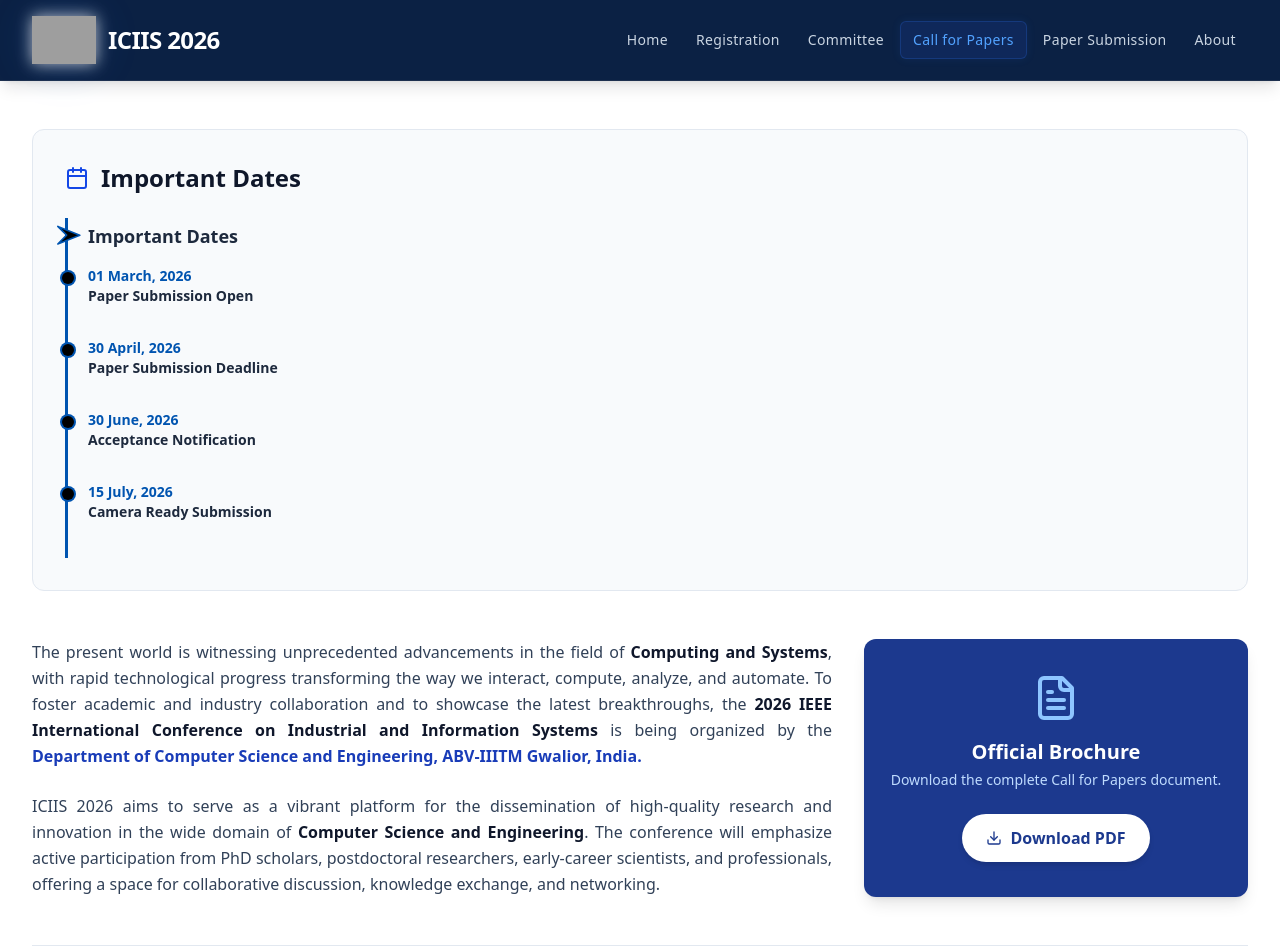
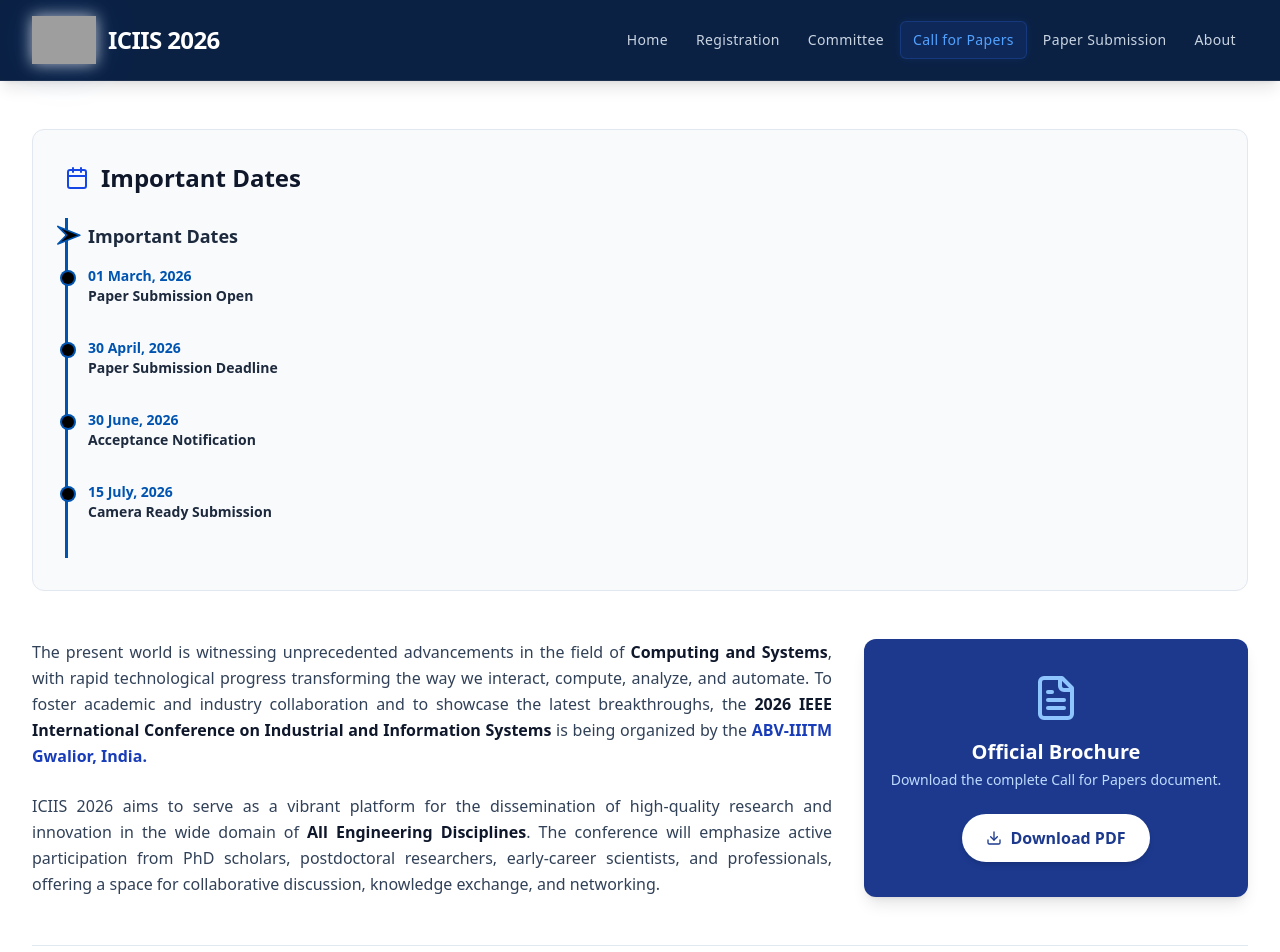
Before and after one commit to Utkarsh-sharma47/ICIIS-2026, a React (Vite) app: page /cfp in a window 1280 px wide. Shown: the top 952 px of the page. Built offline with nearby package versions, Linux system fonts and the light colour scheme; grey boxes are pictures that could not be loaded.

Commit message:
fix: update CFP details and enhance submission guidelines in relevant components

```diff
--- a/src/components/MainSection.jsx
+++ b/src/components/MainSection.jsx
@@ -48,7 +48,7 @@ function MainSection() {
                 </h1>
                 <div className="text-base text-slate-700 leading-snug text-justify max-w-5xl">
                     <p>
-                        <span className="font-bold text-slate-900">ICIIS 2026 covers a wide range of engineering disciplines</span>, with added focus on sustainability and trustworthiness. The conference is being organised to function as a platform for dissemination of recent high-quality research work. It covers the wide domain of Computer Science, Electronics, and Electrical Engineering and will provide a means to exchange innovative ideas and recent advances among researchers from academia and industry.
+                        <span className="font-bold text-slate-900">ICIIS 2026 covers a wide range of engineering disciplines</span>, with added focus on sustainability and trustworthiness. This conference (<a href="https://conferences.ieee.org/conferences_events/conferences/conferencedetails/71472" className="text-blue-600 underline font-semibold">IEEE Conference ID: 71472</a>) is being organised to function as a platform for dissemination of recent high-quality research work. It covers the wide domain of Computer Science, Electronics, and Electrical Engineering and will provide a means to exchange innovative ideas and recent advances among researchers from academia and industry.
                     </p>
                 </div>
             </div>
--- a/src/pages/CFP.jsx
+++ b/src/pages/CFP.jsx
@@ -59,10 +59,10 @@ function CFP() {
                 <div className="grid grid-cols-1 lg:grid-cols-3 gap-8">
                     <div className="lg:col-span-2 space-y-6 text-justify text-slate-700 leading-relaxed text-sm md:text-base">
                         <p>
-                            The present world is witnessing unprecedented advancements in the field of <span className="font-bold text-slate-900">Computing and Systems</span>, with rapid technological progress transforming the way we interact, compute, analyze, and automate. To foster academic and industry collaboration and to showcase the latest breakthroughs, the <span className="font-bold text-slate-900">2026 IEEE International Conference on Industrial and Information Systems</span> is being organized by the <span className="font-bold text-blue-800">Department of Computer Science and Engineering, ABV-IIITM Gwalior, India.</span>
+                            The present world is witnessing unprecedented advancements in the field of <span className="font-bold text-slate-900">Computing and Systems</span>, with rapid technological progress transforming the way we interact, compute, analyze, and automate. To foster academic and industry collaboration and to showcase the latest breakthroughs, the <span className="font-bold text-slate-900">2026 IEEE International Conference on Industrial and Information Systems</span> is being organized by the <span className="font-bold text-blue-800">ABV-IIITM Gwalior, India.</span>
                         </p>
                         <p>
-                            ICIIS 2026 aims to serve as a vibrant platform for the dissemination of high-quality research and innovation in the wide domain of <span className="font-bold text-slate-900">Computer Science and Engineering</span>. The conference will emphasize active participation from PhD scholars, postdoctoral researchers, early-career scientists, and professionals, offering a space for collaborative discussion, knowledge exchange, and networking.
+                            ICIIS 2026 aims to serve as a vibrant platform for the dissemination of high-quality research and innovation in the wide domain of <span className="font-bold text-slate-900">All Engineering Disciplines</span>. The conference will emphasize active participation from PhD scholars, postdoctoral researchers, early-career scientists, and professionals, offering a space for collaborative discussion, knowledge exchange, and networking.
                         </p>
                     </div>
 
--- a/src/pages/Submission.jsx
+++ b/src/pages/Submission.jsx
@@ -164,6 +164,9 @@ function Submission() {
             <div className="text-sm mt-3">
               Papers not compliant with the IEEE template including appropriate referencing or exceeding the page limit will be returned without review. Only original papers that have not been published or submitted for publication elsewhere will be considered. The paper must clearly indicate the research area, main results, and contributions.
             </div>
+            <div className="font-bold text-sm mt-3">
+              The author's information (Addition/Deletion of Authors) can not be altered after the acceptance of the paper.
+            </div>
             <div className="py-8">
               <div>All submissions must strictly adhere to the following guidelines:</div>
               <div className="mt-3 text-sm ml-6">
```
Also changed, not shown: 1 other file (tests, documents, lock files or other folders).
